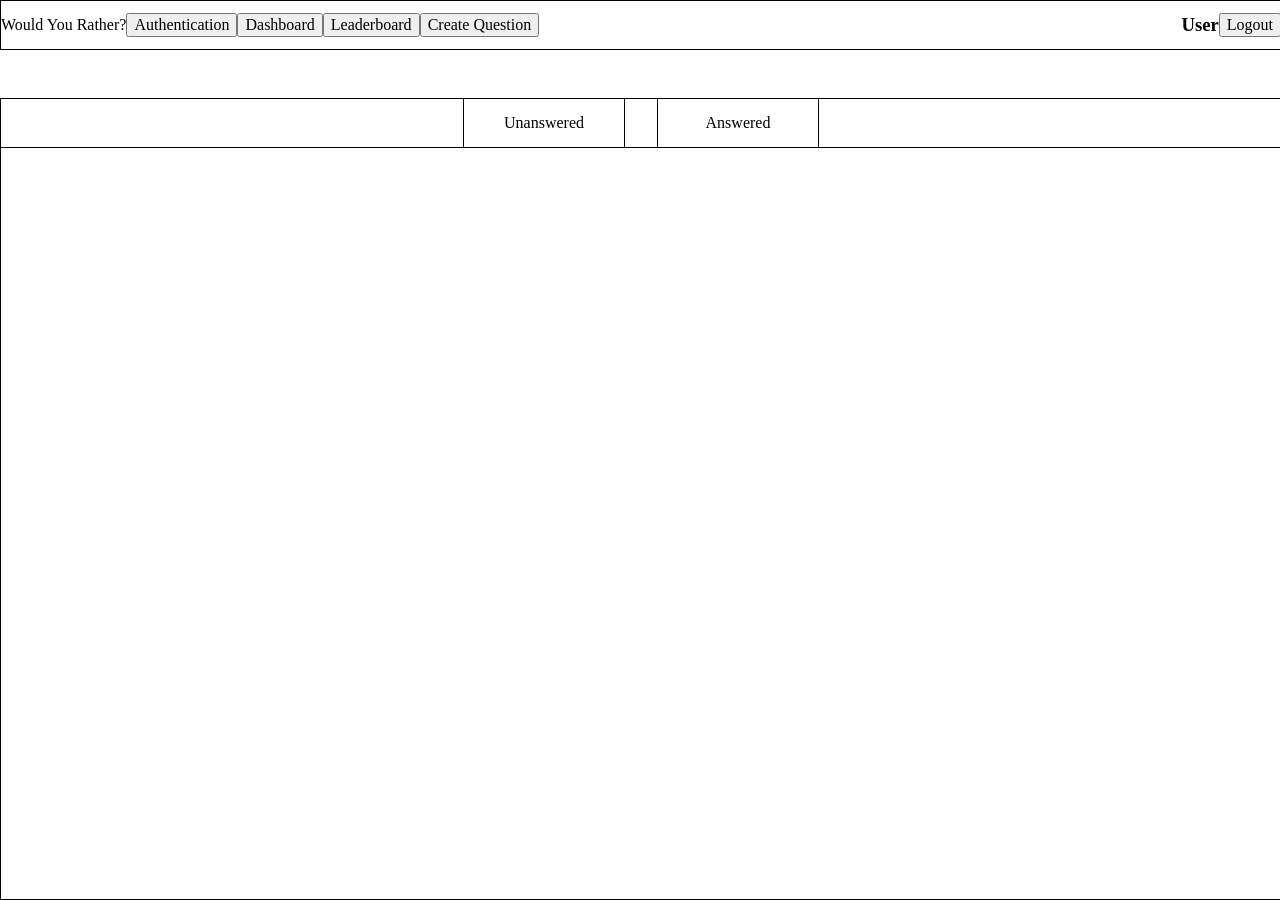
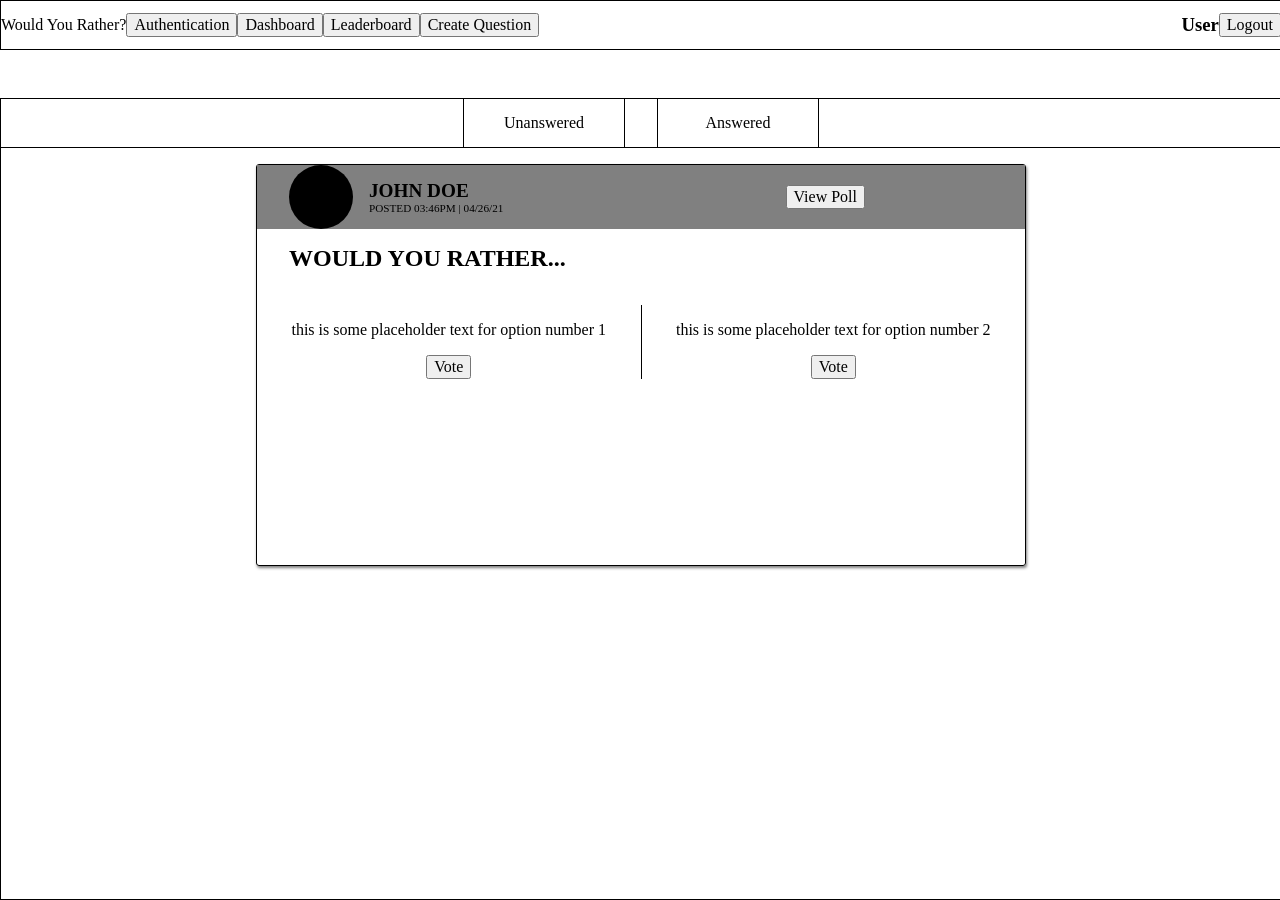
Before and after one commit to thejoshcooter/u-would-you-rather, a React (Create React App) app: page /dashboard in a window 1280 px wide. Built offline with nearby package versions, Linux system fonts and the light colour scheme.

Commit message:
prototype question card

```diff
--- /dev/null
+++ b/src/components/Question.js
@@ -0,0 +1,126 @@
+import React from 'react'
+import styled from 'styled-components'
+
+const Question = () => {
+    return (
+        <>
+        <Container>
+            <Header>
+                <Avatar />
+
+                <UserInfo>
+                    <span className='username'>John Doe</span>
+                    <span className='date'>posted 03:46PM | 04/26/21</span>
+                </UserInfo>
+
+                <ViewPoll>View Poll</ViewPoll>
+            </Header>
+
+            <Title>Would You Rather...</Title>
+
+            <Choices>
+                <div className='left-side'>
+                    <p>
+                        this is some placeholder text for option number 1
+                    </p>
+
+                    <button>Vote</button>
+                </div>
+
+                <div className='right-side'>
+                    <p>this is some placeholder text for option number 2</p>
+
+                    <button>Vote</button>
+                </div>
+            </Choices>
+
+        </Container>
+        </>
+    )
+}
+
+const Container = styled.div`
+    width: 60%;
+    height: auto;
+    min-height: 25rem;
+    margin: 1rem 0;
+    border-radius: 3px;
+    border: 1px solid black;
+    box-shadow: 1px 2px 3px rgba(0, 0, 0, 0.5);
+`
+
+const Header = styled.div`
+    background-color: gray;
+    display: flex;
+    flex-flow: row nowrap;
+    justify-content: flex-start;
+    align-items: center;
+`
+
+const Avatar = styled.div`
+    background-color: black;
+    width: 4rem;
+    height: 4rem;
+    border-radius: 100px;
+    margin-left: 2rem;
+    margin-right: 1rem;
+`
+
+const UserInfo = styled.div`
+    display: flex;
+    flex-flow: column nowrap;
+    justify-content: center;
+    align-items: flex-start;
+
+    .username {
+        font-weight: bold;
+        font-size: 1.2rem;
+        text-transform: uppercase;
+    }
+
+    .date {
+        font-size: 0.7rem;
+        text-transform: uppercase;
+    }
+`
+
+const ViewPoll = styled.button`
+    margin-left: auto;
+    margin-right: 10rem;
+`
+
+const Title = styled.h1`
+    margin-left: 2rem;
+    text-transform: uppercase;
+    font-size: 1.5rem;
+`
+
+const Choices = styled.div`
+    width: 100%;
+    height: 100%;
+    display: flex;
+    flex-flow: row nowrap;
+    justify-content: space-between;
+    align-items: center;
+    margin-top: 2rem;
+
+    .left-side {
+        width: 50%;
+        height: 90%;
+    }
+
+    .right-side {
+        width: 50%;
+        height: 90%;
+        border-left: 1px solid black;
+    }
+
+    .left-side, .right-side {
+        display: flex;
+        flex-flow: column nowrap;
+        justify-content: center;
+        align-items: center;
+    }
+`
+
+export default Question
--- a/src/views/dashboard/index.js
+++ b/src/views/dashboard/index.js
@@ -1,5 +1,7 @@
 import React from 'react'
 import styled from 'styled-components'
+
+import Question from '../../components/Question'
 
 const DashboardView = () => {
     return (
@@ -9,6 +11,10 @@ const DashboardView = () => {
                 <div>Unanswered</div>
                 <div>Answered</div>
             </Tabs>
+
+            <Feed>
+                <Question />
+            </Feed>
         </Container>
         </>
     )
@@ -43,4 +49,13 @@ const Tabs = styled.div`
     }
 `
 
+const Feed = styled.div`
+    width: 100%;
+    height: auto;
+    display: flex;
+    flex-flow: column nowrap;
+    justify-content: center;
+    align-items: center;
+`
+
 export default DashboardView
```
